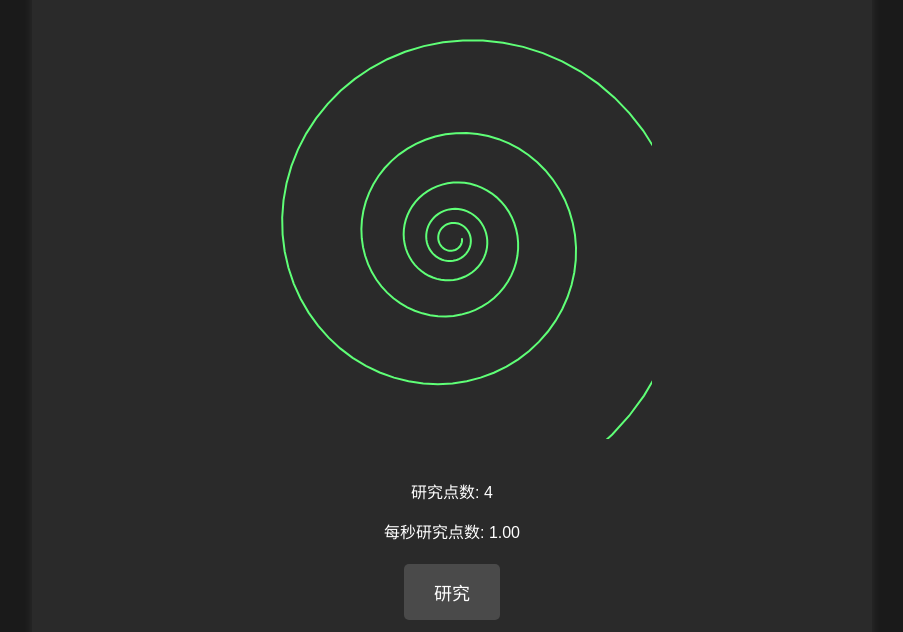
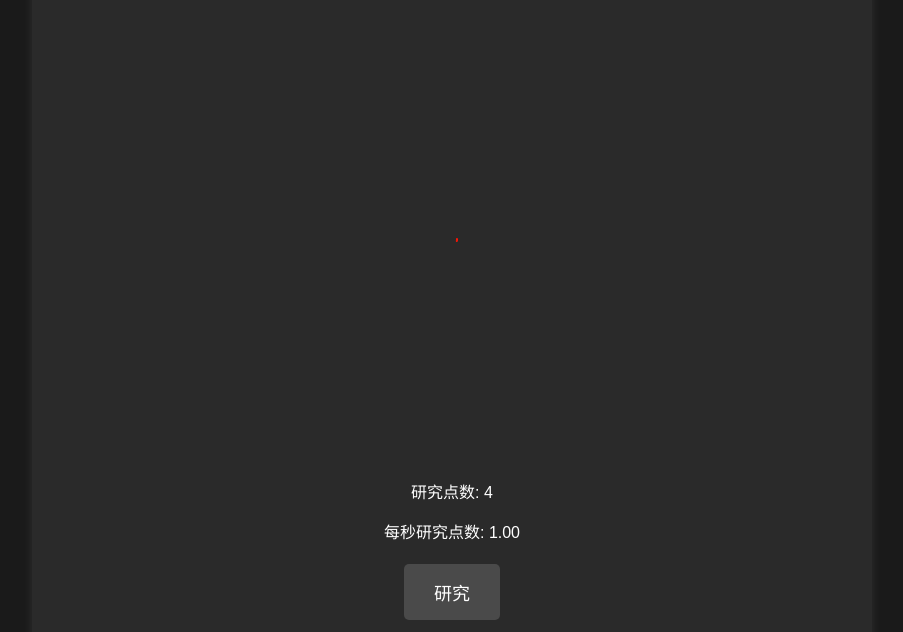
Before and after one commit to muykeee/waytoagi-incremental, a plain HTML site: page index.html in a window 1280 px wide. Shown: the part 90-722 px from the top of the page, without its empty margins (188-1091 px from the left). Drawn offline with Linux system fonts and the light colour scheme.

Commit message:
Update index.html

```diff
--- a/index.html
+++ b/index.html
@@ -189,40 +189,45 @@
             f: { level: 0, effect: 1, cost: 5000, increment: 0.1 }
         };
 
-function drawSpiral(time) {
+function drawSpiral() {
     // 清空画布
     ctx.clearRect(0, 0, canvas.width, canvas.height);
 
-    // 控制螺旋增长的因子（基于时间和研究点数）
-    const angleSpeed = 0.01 + researchPoints * 0.001; // 研究点数越多，螺旋增长越快
-    const currentAngle = time * angleSpeed; // 随时间不断增加角度
+    // 控制螺旋增长的因子（基于 researchPoints）
+    const angleFactor = researchPoints * 0.1; // 研究点数越多，螺旋增长越快
 
     // 螺旋中心
     const centerX = canvas.width / 2;
     const centerY = canvas.height / 2;
 
-    // 控制螺旋的半径增长速度
-    const a = 10; // 控制初始半径
-    const b = 0.1; // 控制螺旋的扩散率
+    // 控制螺旋的半径增长速度（线性增长）
+    const a = 5;  // 控制初始半径
+    const b = 0.5;  // 控制螺旋的扩展速率
+
+    // 设置最大半径，防止螺旋跑出画布
+    const maxRadiusLimit = Math.min(centerX, centerY) - 10;
 
     // 绘制螺旋
     ctx.lineWidth = 2;
     ctx.lineCap = 'round';
-
-    // 开始路径绘制
     ctx.beginPath();
 
-    // 动态控制螺旋的增长步长，使得螺旋线可以无限延伸
-    for (let angle = 0; angle <= currentAngle; angle += 0.1) {
-        // 计算螺旋半径
-        const r = Math.exp(b * angle) * a;
+    // 根据 researchPoints 控制螺旋角度范围
+    const maxAngle = angleFactor; // 最大角度由 researchPoints 决定
+
+    for (let angle = 0; angle <= maxAngle; angle += 0.1) {
+        // 线性增长的半径公式，确保螺旋线不会扩展得太快
+        let r = a + b * angle;
+
+        // 限制最大半径
+        r = Math.min(r, maxRadiusLimit);
 
         // 计算螺旋的 x, y 坐标
         const x = centerX + r * Math.cos(angle);
         const y = centerY + r * Math.sin(angle);
 
-        // 设置颜色，根据角度和时间变化
-        const hue = (angle * 10 + time / 50) % 360;
+        // 设置颜色，随角度变化
+        const hue = (angle * 10) % 360;
         const lightness = 50 + Math.sin(angle * 0.1) * 20;
         ctx.strokeStyle = `hsl(${hue}, 100%, ${lightness}%)`;
 
```
